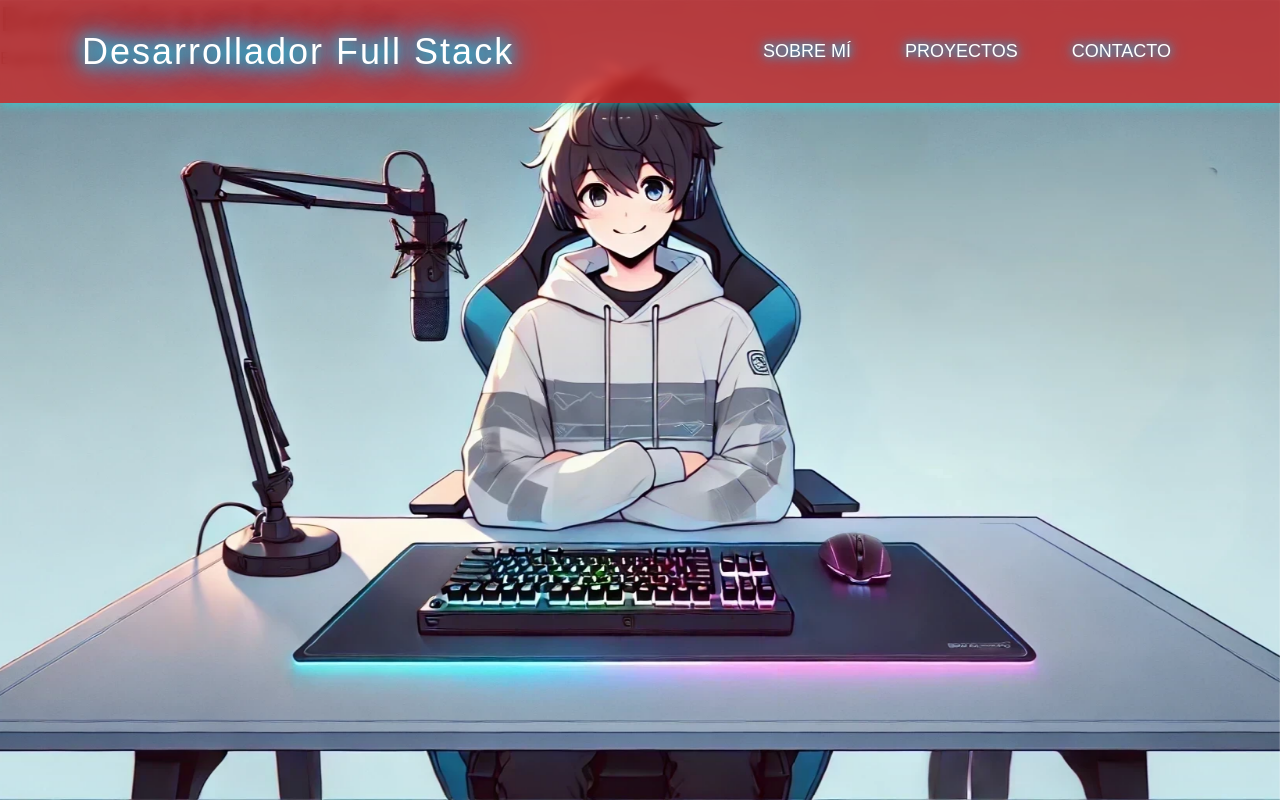
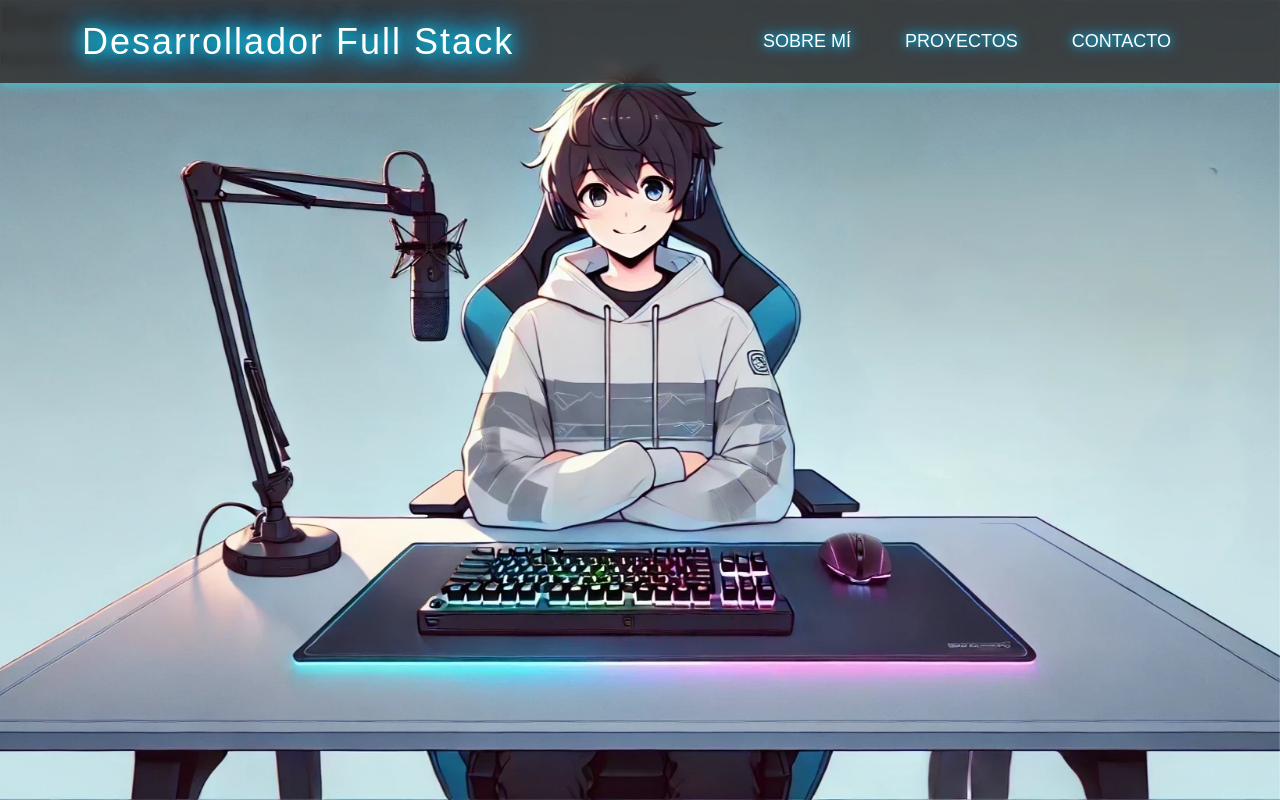
Before and after one commit to Teni1234/miportafolio, a Django app: page / in a window 1280 px wide. Run offline with Django 5.2, Linux system fonts and the light colour scheme.

Commit message:
Seguimos Actualizando fondo1

```diff
--- a/miportafolio/myapp/static/css/hojadeestilos.css
+++ b/miportafolio/myapp/static/css/hojadeestilos.css
@@ -12,14 +12,14 @@
 
 /* Estilo del Header */
 header {
-    background: rgba(199, 40, 40, 0.8); /* Fondo translúcido */
+    background: rgba(46, 44, 43, 0.8); /* Fondo translúcido */
     backdrop-filter: blur(5px); /* Efecto de desenfoque */
     position: fixed;
     width: 100%;
     z-index: 1000;
     box-shadow: 0 2px 10px rgba(0, 255, 255, 0.5); /* Sombra luminosa */
     transform: translateY(0);
-    padding: 10px 0; /* Ajuste del padding */
+    padding: px 0; /* Ajuste del padding */
     display: flex;
     justify-content: space-between; /* Título a la izquierda y menú a la derecha */
     align-items: center; /* Alineación vertical */
```
